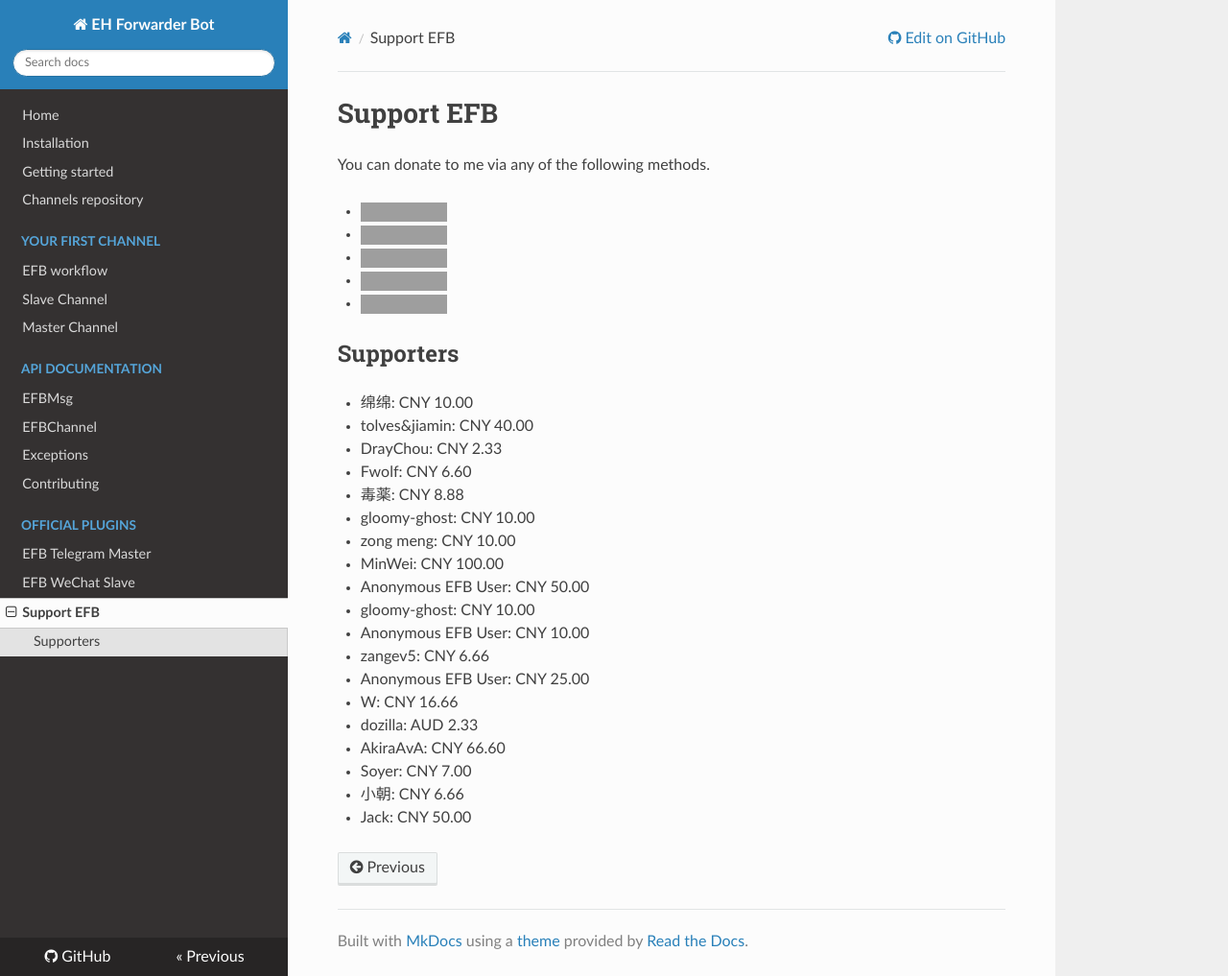
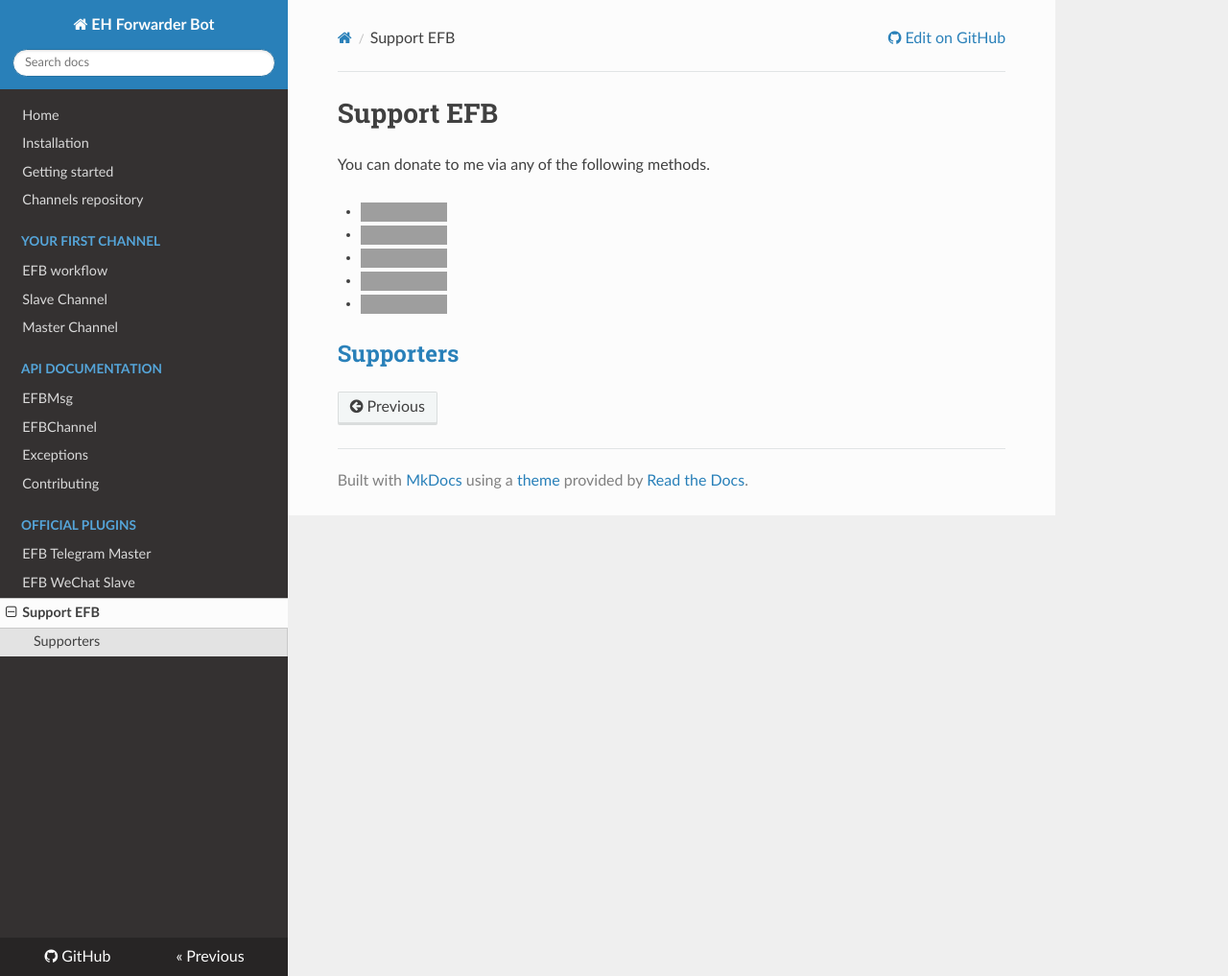
Before and after one commit to ehForwarderBot/ehForwarderBot, an MkDocs documentation site: the page built from docs/donations.md, in a window 1280 px wide and 1017 px high. Shown: the whole window at 96% size. Built offline with MkDocs 1.6.1, drawn with Linux system fonts in a browser that asks for light colours; nearby versions of some CDN libraries; old or Windows-style settings are respelled for this version of MkDocs; grey boxes are pictures that could not be loaded.

Commit message:
Update donations.md

```diff
--- a/docs/donations.md
+++ b/docs/donations.md
@@ -9,23 +9,4 @@
 * [![Donate with Patreon](https://img.shields.io/badge/Donate-with%20Patreon-orange.svg)](https://patreon.com/user?u=4886291)
 
 
-## Supporters
-* 绵绵: CNY 10.00
-* tolves&jiamin: CNY 40.00
-* DrayChou: CNY 2.33
-* Fwolf: CNY 6.60
-* 毒薬: CNY 8.88
-* gloomy-ghost: CNY 10.00
-* zong meng: CNY 10.00
-* MinWei: CNY 100.00
-* Anonymous EFB User: CNY 50.00
-* gloomy-ghost: CNY 10.00
-* Anonymous EFB User: CNY 10.00
-* zangev5: CNY 6.66
-* Anonymous EFB User: CNY 25.00
-* W: CNY 16.66
-* dozilla: AUD 2.33
-* AkiraAvA: CNY 66.60
-* Soyer: CNY 7.00
-* 小朝: CNY 6.66
-* Jack: CNY 50.00
+## [Supporters](https://github.com/blueset/ehForwarderBot/wiki/EFB-Supporters)
```
